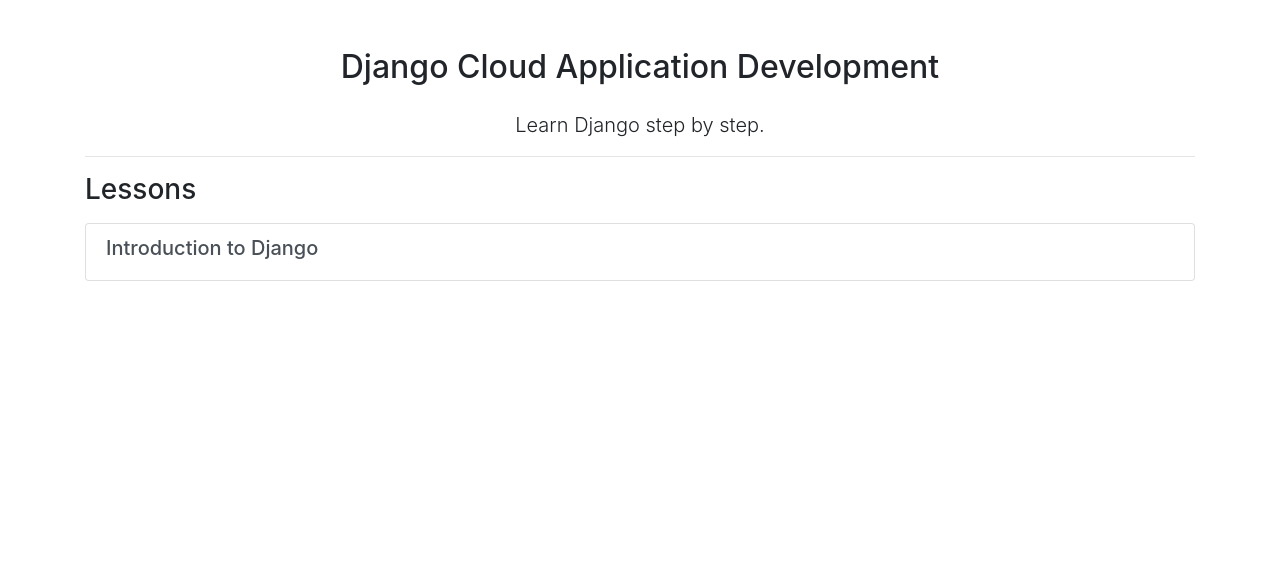
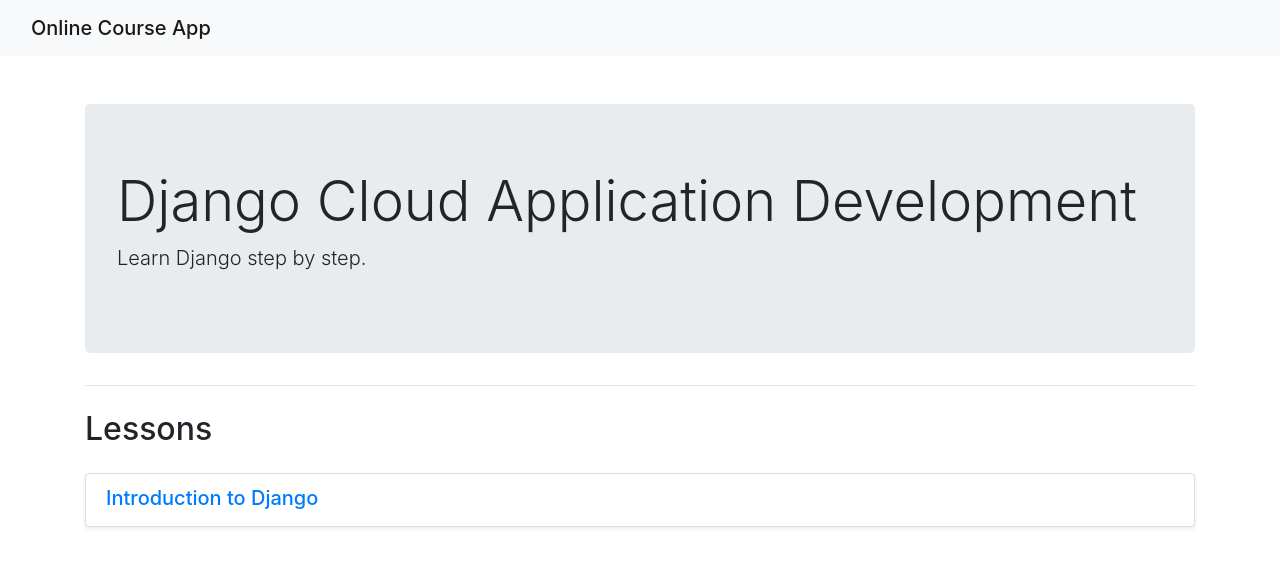
Before and after one commit to taiba-codes/online-course-project, a Django app: page /onlinecourse/ in a window 1280 px wide. Shown: the top 567 px of the page. Run offline with Django 5.2, Linux system fonts and the light colour scheme; data comes from the database, SQL or seed files in the repository; some libraries are stand-ins or nearby versions.

Commit message:
Add Bootstrap styling and classes to course_details_bootstrap.html

```diff
--- a/onlinecourse/templates/onlinecourse/course_details_bootstrap.html
+++ b/onlinecourse/templates/onlinecourse/course_details_bootstrap.html
@@ -2,28 +2,39 @@
 <html lang="en">
 <head>
     <meta charset="UTF-8">
-    <title>Course Details</title>
-    <!-- Bootstrap CSS CDN -->
+    <title>{{ course.name }}</title>
+    <!-- Bootstrap CDN Link -->
     <link rel="stylesheet" href="https://stackpath.bootstrapcdn.com/bootstrap/4.3.1/css/bootstrap.min.css">
 </head>
 <body>
+    <!-- Navbar / Header -->
+    <nav class="navbar navbar-light bg-light">
+        <div class="container-fluid">
+            <span class="navbar-brand mb-0 h1">Online Course App</span>
+        </div>
+    </nav>
+
+    <!-- Main Container with Bootstrap Styling -->
     <div class="container mt-5">
-        <h2 class="text-center mb-4">{{ course.name }}</h2>
-        <p class="lead text-center">{{ course.description }}</p>
+        <div class="jumbotron">
+            <h1 class="display-4">{{ course.name }}</h1>
+            <p class="lead">{{ course.description }}</p>
+        </div>
 
-        <hr>
+        <hr class="my-4">
 
-        <h3 class="mb-3">Lessons</h3>
+        <h2 class="mb-4">Lessons</h2>
+
+        <!-- Lessons List using Bootstrap List Group and Cards -->
         <div class="list-group">
             {% for lesson in course.lesson_set.all %}
-                <div class="list-group-item list-group-item-action flex-column align-items-start mb-2">
+                <div class="list-group-item list-group-item-action flex-column align-items-start mb-2 shadow-sm">
                     <div class="d-flex w-100 justify-content-between">
-                        <h5 class="mb-1">{{ lesson.title }}</h5>
+                        <h5 class="mb-1 text-primary">{{ lesson.title }}</h5>
                     </div>
-                    <p class="mb-1">{{ lesson.content }}</p>
                 </div>
             {% empty %}
-                <p>No lessons available for this course yet.</p>
+                <p class="text-muted">No lessons available for this course yet.</p>
             {% endfor %}
         </div>
     </div>
```
